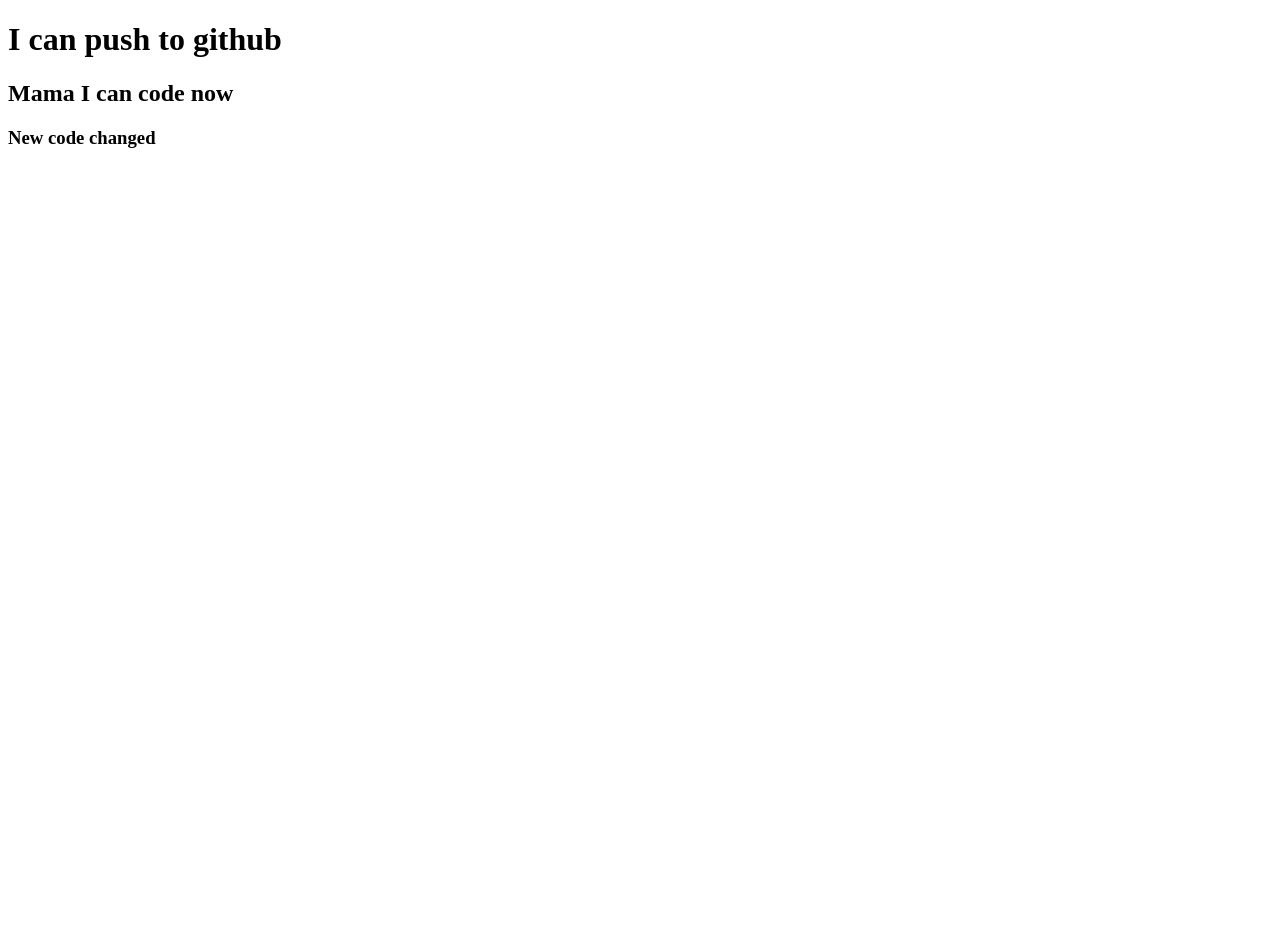
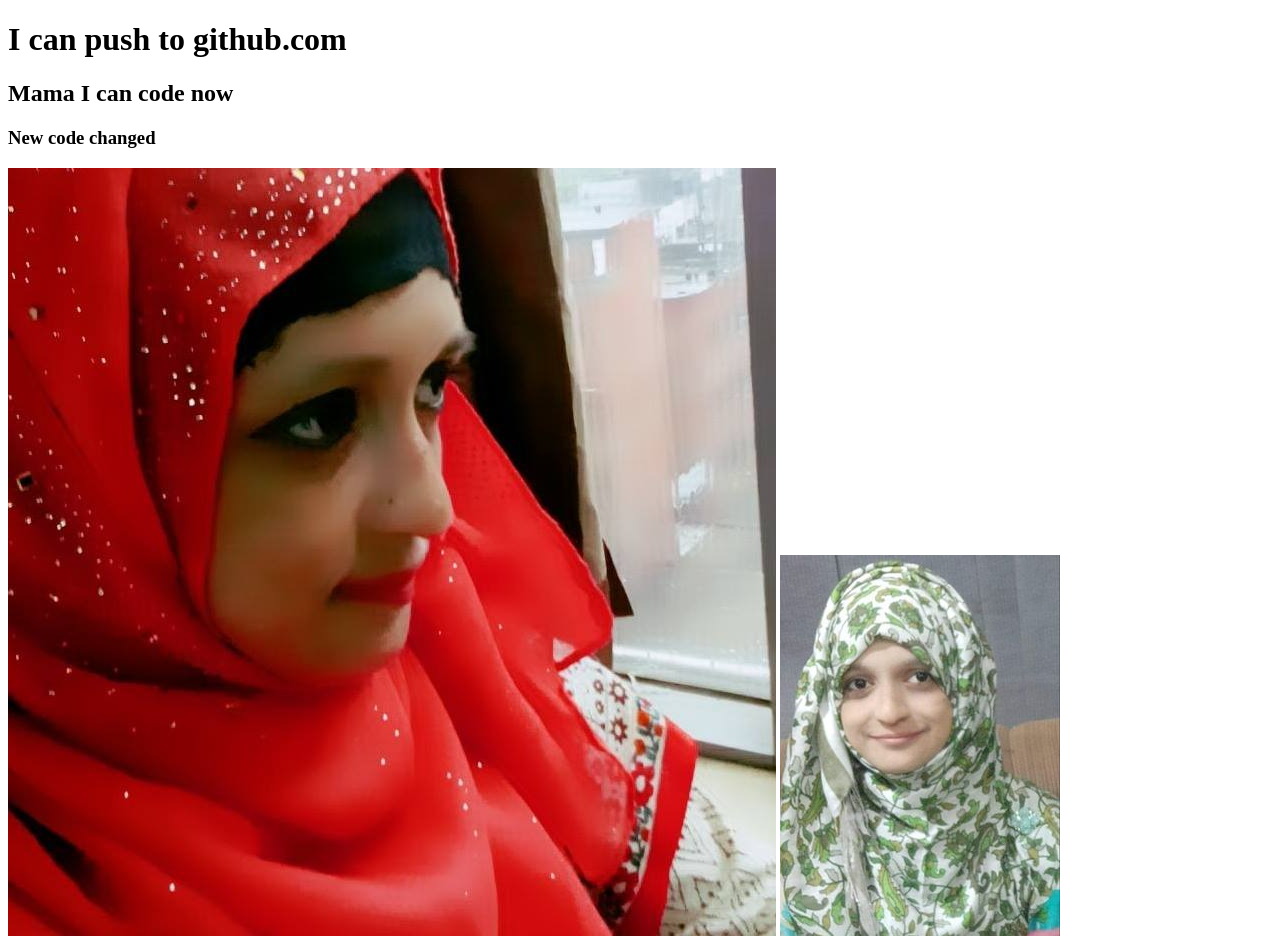
Before and after one commit to Sadia-Siddika/my-first-repo, a plain HTML site: page index.html in a window 1280 px wide. Before the commit the page ends 800 px from the top, so only its background shows below. Drawn offline with Linux system fonts and the light colour scheme.

Commit message:
image added

```diff
--- a/index.html
+++ b/index.html
@@ -7,8 +7,10 @@
     <title>My First Github Repo</title>
 </head>
 <body>
-    <h1>I can push to github</h1>
+    <h1>I can push to github.com</h1>
     <h2>Mama I can code now</h2>
     <h3>New code changed</h3>
+    <img src="versity.jpg" alt="">
+    <img src="Sadia.jpg" alt="">
 </body>
 </html>
```
Also changed, not shown: Sadia.jpg (added), versity.jpg (added).
